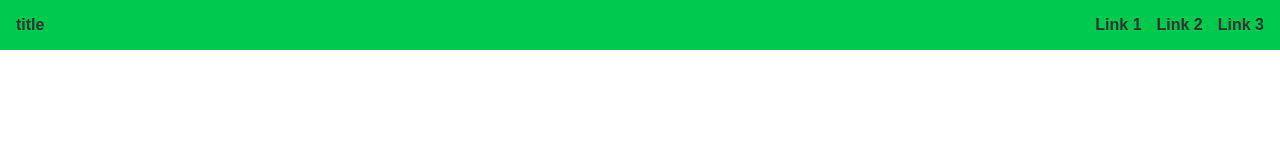
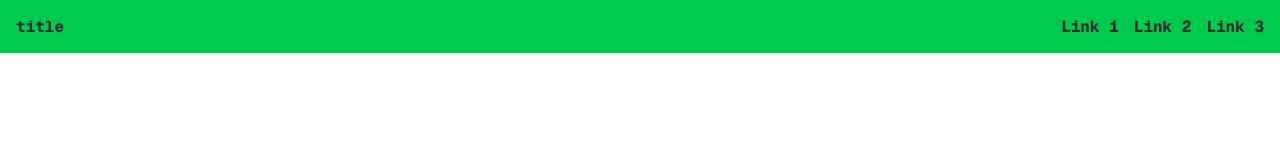
Before and after one commit to jerwinq19/responsive-navbar-cards-ITPS205, a plain HTML site: page index.html in a window 1280 px wide. Drawn offline with Linux system fonts and the light colour scheme; the site is published under a folder, as on GitHub Pages, so addresses that start at the root find nothing.

Commit message:
Update style.css

```diff
--- a/style.css
+++ b/style.css
@@ -1,6 +1,6 @@
 @font-face {
     font-family: GM;
-    src: url(/assets/fonts/GeistMono.ttf);
+    src: url(./assets/fonts/GeistMono.ttf);
 }
 
 :root {
```
